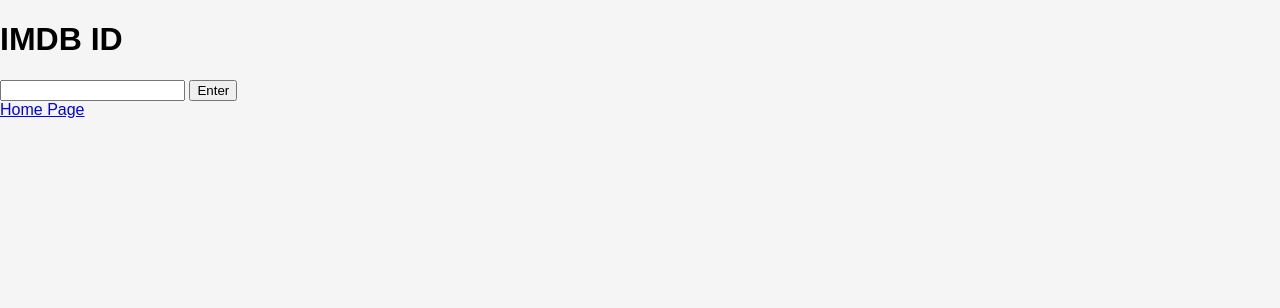
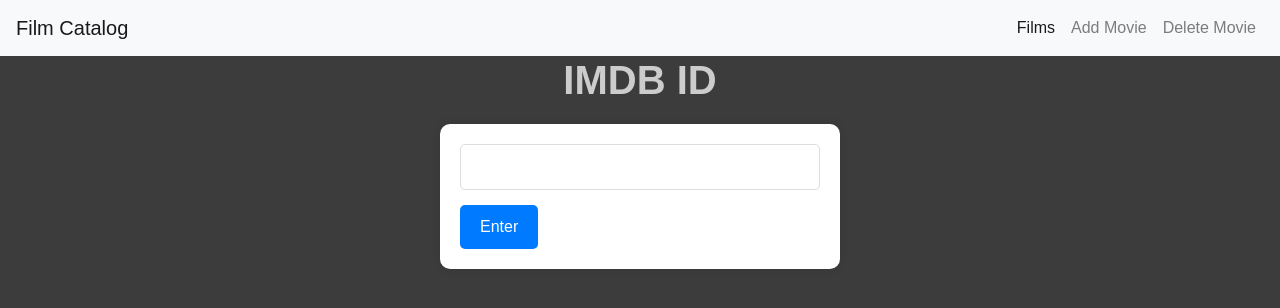
Before and after one commit to I-AM-LAMER/MoviesApp, a Flask app: page /add_movie in a window 1280 px wide. Shown: the top 308 px of the page. Run offline with Flask 3, Linux system fonts and the light colour scheme; parts of the project's set-up code (start-up, migrations or seed data) failed here and were passed over; some libraries are stand-ins or nearby versions.

Commit message:
Improved styles

```diff
--- a/app/templates/form.html
+++ b/app/templates/form.html
@@ -1,18 +1,21 @@
-<!DOCTYPE html>
-<html lang="ru">
-<head>
+{% extends "index.html" %}
+{% block head %}
     <meta charset="UTF-8">
     <title>REST for movies</title>
-    <link rel="stylesheet" href="{{ url_for('static', filename='detail.css') }}">
-</head>
+    <link rel="stylesheet" href="https://stackpath.bootstrapcdn.com/bootstrap/4.5.2/css/bootstrap.min.css">
+    <link rel="stylesheet" href="{{ url_for('static', filename='index.css') }}">
+{% endblock %}
 <body>
+    {% block content %}
+    <div class="submit_form">
         <h1>IMDB ID</h1>
         <form action="/{{ link }}" method="{{ method }}">
             <!-- Поле ввода для ID фильма -->
             <input type="text" name="movie_id" required>
             <button type="submit">Enter</button>
         </form>
-    <a href="{{ url_for('index') }}" class="button-style">Home Page</a>
         <h2>{{ message }}</h2>
+    </div>
+    {% endblock %}
 </body>
 </html>
--- a/app/templates/index.html
+++ b/app/templates/index.html
@@ -2,11 +2,34 @@
 
 <html lang="ru">
 <head>
+    {% block head %}
     <meta charset="UTF-8">
     <title>Film Catalog</title>
+    <link rel="stylesheet" href="https://stackpath.bootstrapcdn.com/bootstrap/4.5.2/css/bootstrap.min.css">
     <link rel="stylesheet" href="{{ url_for('static', filename='index.css') }}">
+    {% endblock %}
 </head>
 <body>
+    <nav class="navbar navbar-expand-lg navbar-light bg-light">
+        <a class="navbar-brand" href="#">Film Catalog</a>
+        <button class="navbar-toggler" type="button" data-toggle="collapse" data-target="#navbarNav" aria-controls="navbarNav" aria-expanded="false" aria-label="Toggle navigation">
+            <span class="navbar-toggler-icon"></span>
+        </button>
+        <div class="collapse navbar-collapse" id="navbarNav">
+            <ul class="navbar-nav">
+                <li class="nav-item active">
+                    <a class="nav-link" href="{{ url_for('index') }}">Films</a>
+                </li>
+                <li class="nav-item">
+                    <a class="nav-link" href="{{ url_for('add_movie') }}">Add Movie</a>
+                </li>
+                <li class="nav-item">
+                    <a class="nav-link" href="{{ url_for('delete_movie') }}">Delete Movie</a>
+                </li>
+            </ul>
+        </div>
+    </nav>
+    {% block content %}
     <div class="container">
         <ul class="film-list">
             {% for movie in movies %}
@@ -20,5 +43,6 @@
             {% endfor %}
         </ul>
     </div>
+    {% endblock %}
 </body>
 </html>
--- a/app/templates/static/detail.css
+++ /dev/null
@@ -1,56 +0,0 @@
-body {
-    font-family: Arial, sans-serif;
-    margin: 0;
-    padding: 0;
-    background-color: #f5f5f5;
-}
-
-.container {
-    max-width: 800px;
-    margin: auto;
-    padding: 20px;
-}
-
-
-.film-details {
-    background-color: white;
-    padding: 20px;
-    border-radius: 8px;
-    box-shadow: 0 2px 4px rgba(0,0,0,0.1);
-    display: flex;
-    flex-direction: column;
-    align-items: center;
-}
-
-.film-details h1 {
-    color: #333;
-    margin-bottom: 10px;
-    text-align: center; /* Центрирование заголовка */
-}
-
-.film-details h2,.film-details h3 {
-    color: #333;
-    margin-bottom: 10px;
-    text-decoration: none;
-}
-.film-details img {
-    padding: 20px;
-    display: block; /* Убедиться, что изображение блокирующего типа */
-    max-width: 100%; /* Предел максимальной ширины для избежания переполнения */
-}
-
-.film-details p,.film-details ul {
-    text-align: left; /* Выравнивание текста по левому краю */
-    width: 80%; /* Ширина текстового блока */
-    margin: 0 auto; /* Центрирование текстового блока */
-}
-
-.film-details ul {
-    list-style-type: disc;
-    padding-left: 20px;
-    margin-top: 20px;
-}
-
-.film-details ul li {
-    margin-bottom: 10px;
-}
--- a/app/templates/static/index.css
+++ b/app/templates/static/index.css
@@ -3,7 +3,7 @@
     font-family: Arial, sans-serif;
     margin: 0;
     padding: 0;
-    background-color: #e9ebee; /* Измененный фон */
+    background-color: rgb(60, 60, 60); /* Измененный фон */
 }
 
 .container {
@@ -75,8 +98,66 @@
     margin-top: 20px;
 }
 
-.film-details p {
-    font-size: 16px; /* Описание больше */
-    line-height: 1.6; /* Улучшенное расстояние между строками */
-    color: #424242; /* Темнее для контраста */
+.film-details ul li {
+    margin-bottom: 10px;
 }
+
+.submit_form form {
+    background-color: white;
+    border-radius: 10px;
+    box-shadow: 0 0 10px rgba(0,0,0,0.1);
+    padding: 20px;
+    max-width: 400px;
+    margin: 0 auto;
+}
+
+.submit_form input[type="text"] {
+    width: 100%;
+    padding: 10px;
+    margin-bottom: 15px;
+    border-radius: 5px;
+    border: 1px solid #ddd;
+    outline: none;
+}
+
+.submit_form button[type="submit"] {
+    background-color: #007bff;
+    color: white;
+    padding: 10px 20px;
+    border: none;
+    border-radius: 5px;
+    cursor: pointer;
+    transition: background-color 0.3s ease;
+}
+
+.submit_form button[type="submit"]:hover {
+    background-color: #0056b3;
+}
+
+.submit_form h1,.submit_form h2 {
+    text-align: center;
+    margin-bottom: 20px;
+    color: #ccc;
+    font-weight: bold;
+}
+
+.fixed-top {
+    position: fixed;
+    top: 0;
+    width: 100%;
+    z-index: 1030; /* Значение z-index для Bootstrap Navbar */
+}
+
+.navbar-brand,
+.nav-link {
+    color: #333; /* Цвет текста */
+}
+
+.navbar-brand:hover,
+.nav-link:hover {
+    color: #007bff; /* Цвет при наведении */
+}
+
+.navbar-nav {
+    margin-left: auto; /* Выравнивание элементов по правому краю */
+}
```
Also changed, not shown: other parts of app/templates/static/index.css (+30 -7 lines), app/templates/actor.html (+7 -5 lines), app/templates/detail.html (+7 -5 lines), app/templates/static/actor.css (deleted, +0 -47 lines), app/templates/static/form.css (deleted). Lines whose indentation alone changed are shown as unchanged.
